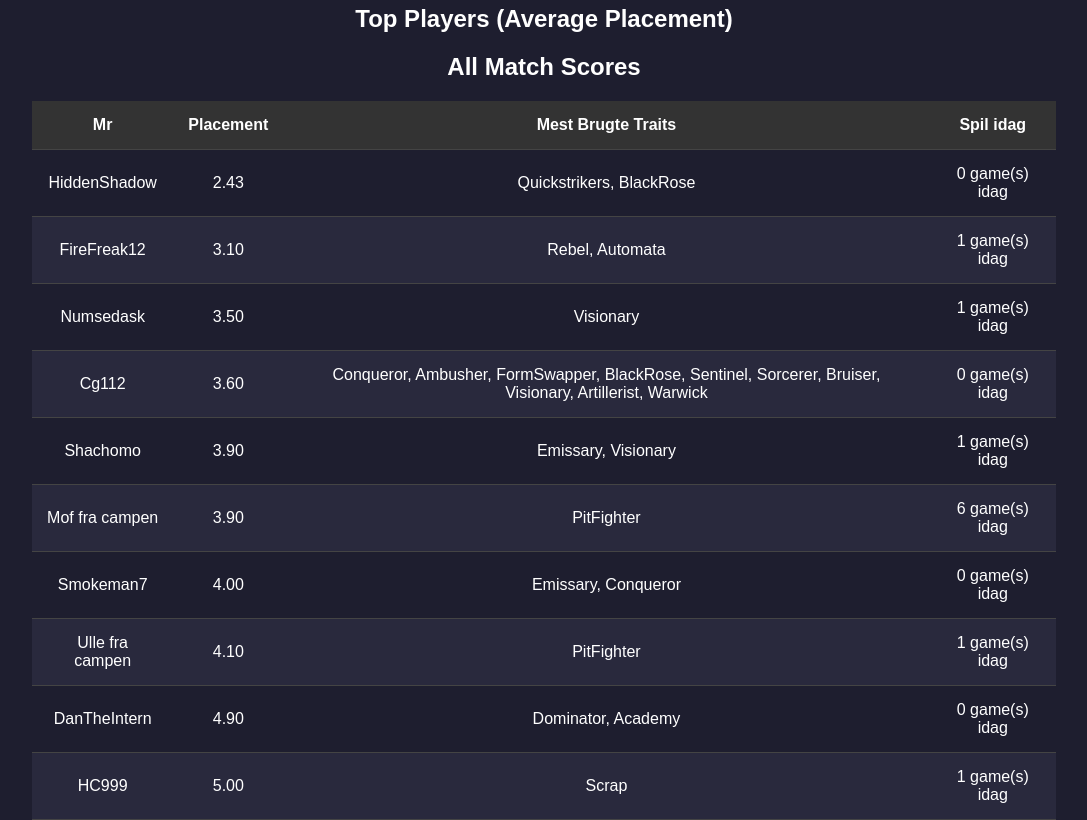
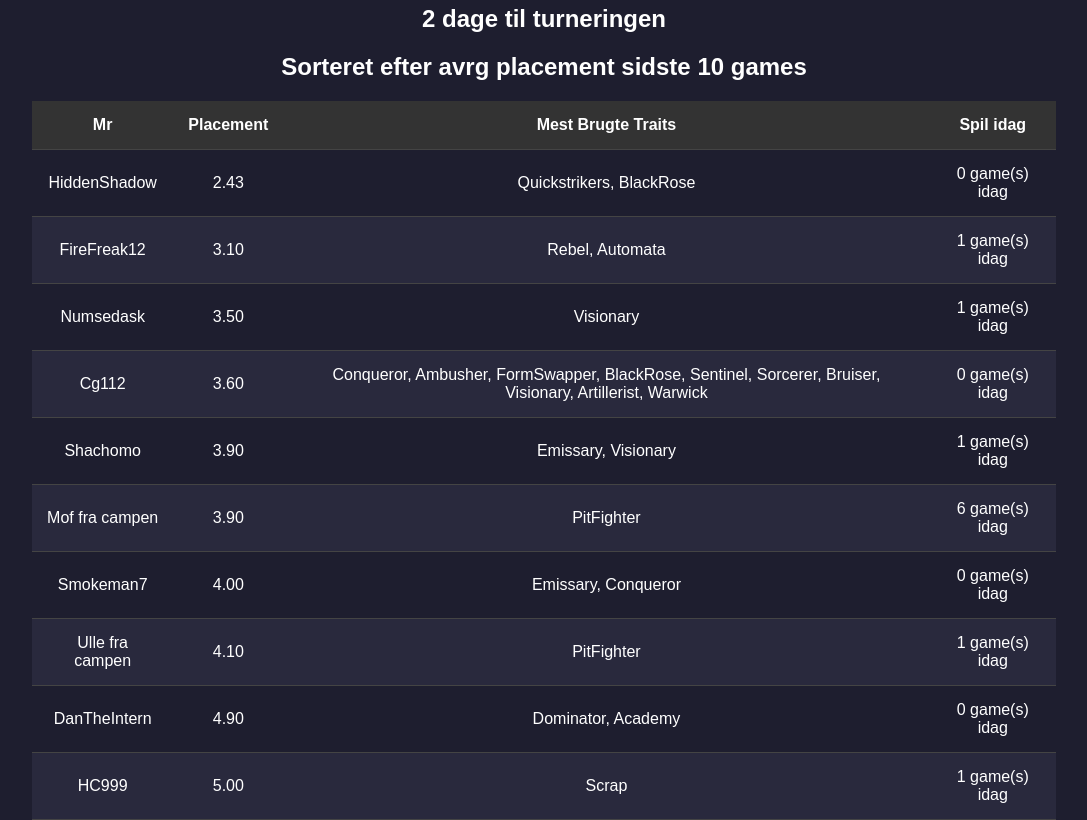
Before and after one commit to Gwabbinz/tft, a plain HTML site: page index.html in a window 1280 px wide. Shown: the part 74-894 px from the top of the page, without its empty margins (96-1183 px from the left). Drawn offline with Linux system fonts and the light colour scheme.

Commit message:
Update index.html

```diff
--- a/index.html
+++ b/index.html
@@ -3,7 +3,7 @@
 <head>
     <meta charset="UTF-8">
     <meta name="viewport" content="width=device-width, initial-scale=1.0">
-    <title>TFT Scores - Last 10 Games</title>
+    <title>TFT Form Check (sidste 10 games)</title>
     <link rel="stylesheet" href="style.css">
 </head>
 <body>
@@ -11,12 +11,12 @@
     <div class="container">
         <h1>🔥 TFT Form Check (sidste 10 games) 🔥</h1>
 
-        <h2>Top Players (Average Placement)</h2>
+        <h2>2 dage til turneringen</h2>
         <div id="averages">
             <!-- Average scores will appear here -->
         </div>
 
-        <h2>All Match Scores</h2>
+        <h2>Sorteret efter avrg placement sidste 10 games</h2>
         <table id="scoreTable">
             <thead>
                 <tr>
```
